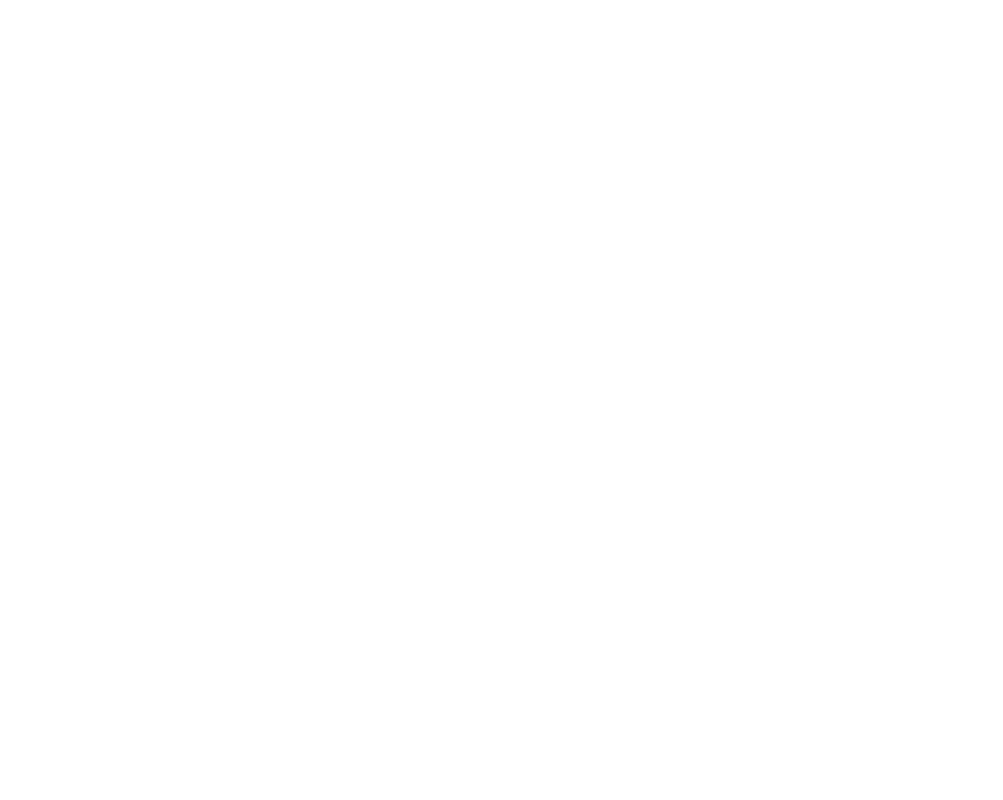
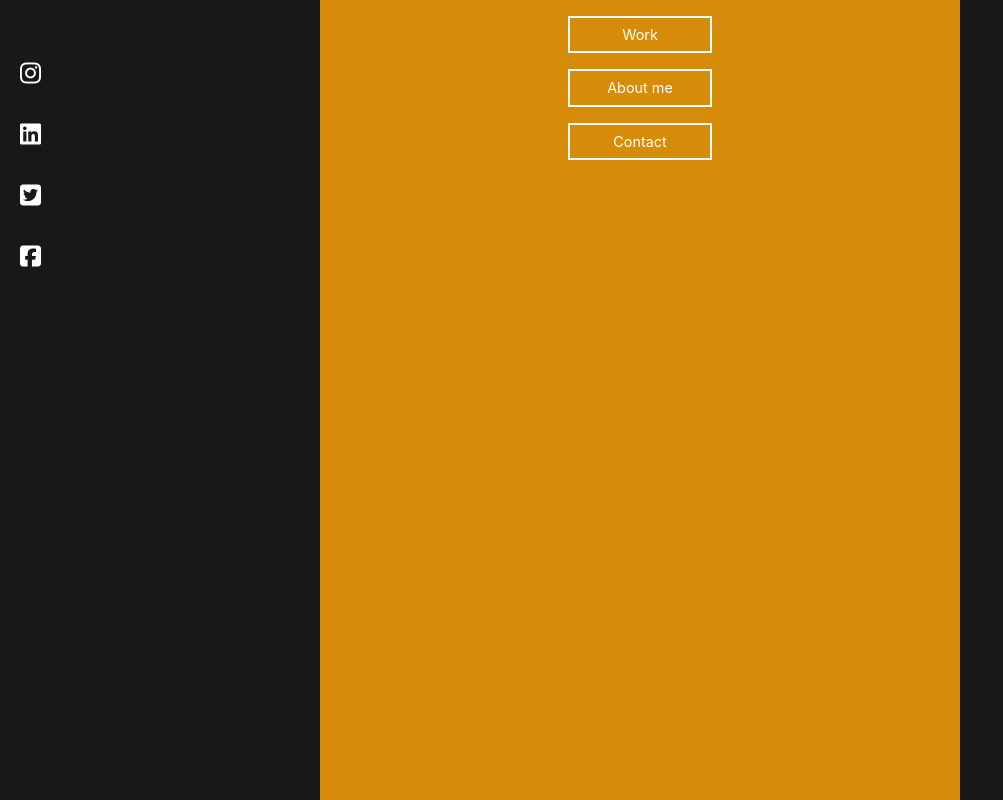
Before and after one commit to AWorkingMind/Portfolio-assignment, a website: page index.html in a window 1280 px wide. Shown: the whole page, without its empty margins (0-1003 px from the left). Drawn offline with nearby package versions, Linux system fonts and the light colour scheme; files that its build step writes are made by us from their sources.

Commit message:
frontpage basic design.

```diff
--- a/css/styles.scss
+++ b/css/styles.scss
@@ -17,3 +17,29 @@ $theme-colors: map-merge($theme-colors, $custom-colors);
 @import "bootstrapComponents";
 
 // 5. Du kan lave styling her...
+.bg-sids{
+	background: #181818;
+	height: 100vh;
+}
+.bg-secound{
+	background: #d68c09;
+	height: 100vh;
+}
+.button-work{
+	width: 9rem;
+	border: white solid 2px;
+}
+.button-work:hover{
+	background: #181818;
+	border: #181818 solid 2px;
+}
+
+//fonts//
+.btn-font{
+	font-family: Inter;
+	font-weight: initial;
+	font-size: 0.9rem;
+	color: #ffffff;
+}
+
+//fonts//
--- a/index.html
+++ b/index.html
@@ -10,12 +10,47 @@
 	<meta name="copyright" content="Information om copyright">
 
 	<link href="css/styles.css" rel="stylesheet" type="text/css">
+	<script src="https://kit.fontawesome.com/61cb53b069.js" crossorigin="anonymous"></script>
 
 	<meta name="viewport" content="width=device-width, initial-scale=1">
 </head>
 
 <body>
 
+<div class="bg-main container-fluid">
+	<div class="row">
+
+		<div class="bg-sids col-3 ">
+
+			<div class="icon-container pt-4 ps-2">
+				<i class="col-12 pt-5 position-relative fa-xl fa-brands fa-instagram text-white"></i>
+				<i class="col-12 pt-5 position-relative fa-xl fa-brands fa-linkedin text-white"></i>
+				<i class="col-12 pt-5 position-relative fa-xl fa-brands fa-square-twitter text-white"></i>
+				<i class="col-12 pt-5 position-relative fa-xl fa-brands fa-square-facebook text-white"></i>
+			</div>
+
+		</div>
+
+		<div class="bg-secound col-6 d-flex justify-content-center">
+
+				<div class="btn-container ">
+					<div class="button-work mt-3"><h6 class="text-center pt-2 btn-font ">Work</h6></div>
+					<div class="button-work mt-3"><h6 class="text-center pt-2 btn-font ">About me</h6></div>
+					<div class="button-work mt-3"><h6 class="text-center pt-2 btn-font ">Contact</h6></div>
+				</div>
+
+		</div>
+
+		<div class="bg-sids col-3 ">
+
+		</div>
+
+	</div>
+</div>
+
+
+
+
 
 
 <script src="node_modules/bootstrap/dist/js/bootstrap.bundle.min.js"></script>
```
